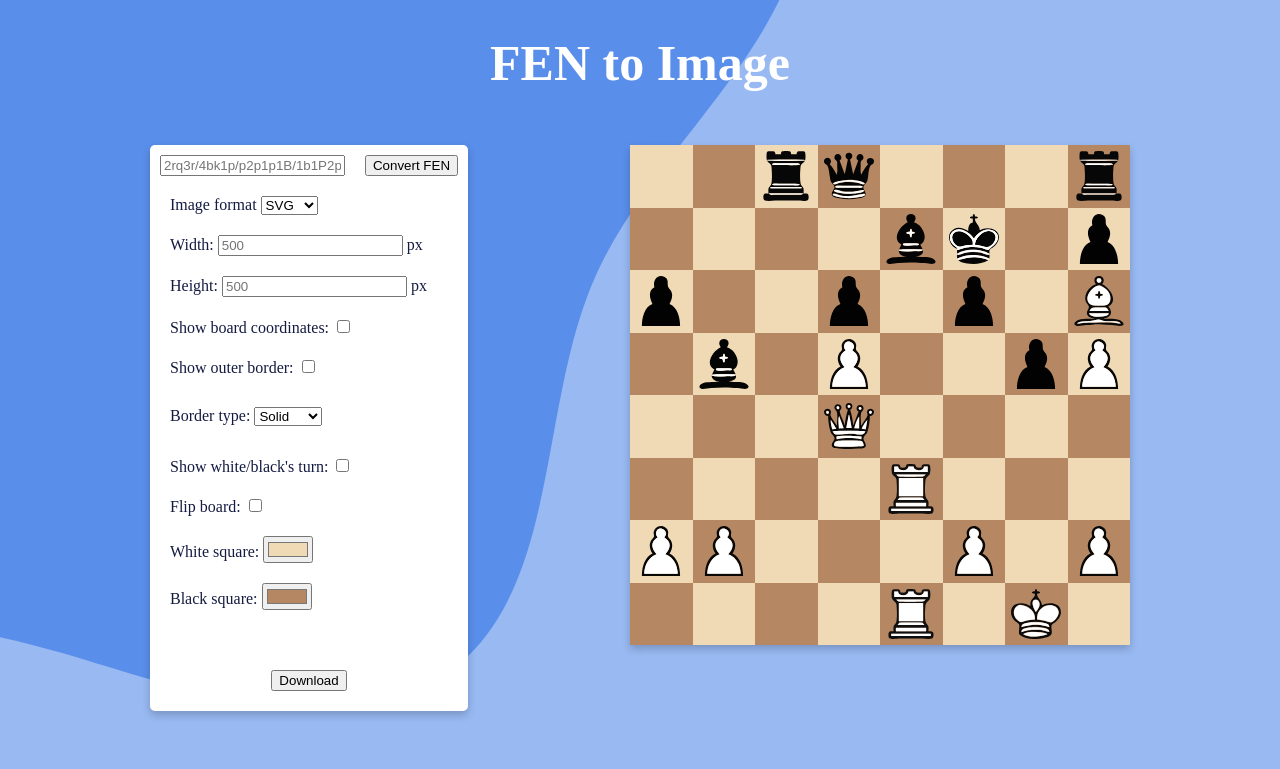
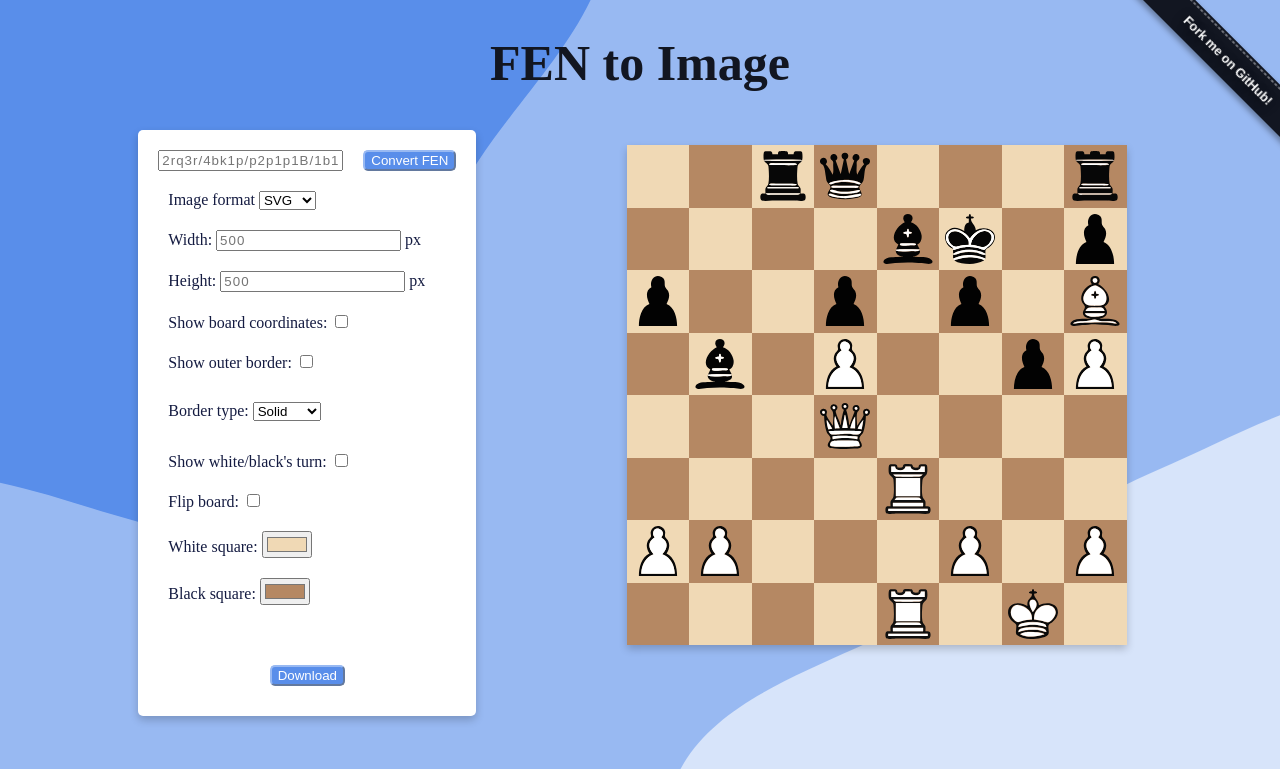
Before and after one commit to VivekThazhathattil/FEN-to-img, a plain HTML site: page index.html in a window 1280 px wide. Shown: the top 769 px of the page. Drawn offline with nearby package versions, Linux system fonts and the light colour scheme.

Commit message:
fix hidden canvas issue

```diff
--- a/index.html
+++ b/index.html
@@ -13,16 +13,17 @@
 	</head>
 	<body>
 		<header class="">
-			<h1 class="white-text big-font"> FEN to Image </h1>
+			<h1 class="blue-fg big-font"> FEN to Image </h1>
 			<div id="favicon-container">
 			</div>
+        <a class="gh-ribbon blue right" href="https://github.com/VivekThazhathattil/FEN-to-img" target="_blank">Fork me on GitHub!</a>
 		</header>
 		<main class="main-layout">
 			<div id="action-container" class="card round-edge">
 				<div id="searchbar">
 					<input type="text" id="fen-field" placeholder="2rq3r/4bk1p/p2p1p1B/1b1P2pP/3Q4/4R3/PP3P1P/4R1K1 b - - 3 22">
 					</input>
-					<button id="submit-button" type="submit">
+					<button id="submit-button" class="affirm-button" type="submit">
 						Convert FEN
 					</button>
 				</div>
@@ -73,7 +74,7 @@
 						</label>
 					</form>
 					<div id="download-container">
-						<button type="button" id="download-button">Download</button>
+						<button type="button" class="affirm-button" id="download-button">Download</button>
 					</div>
 				</div>
 			</div>
--- a/script.js
+++ b/script.js
@@ -320,7 +320,9 @@ function prependCanvasToImageDisplay(w, h){
 	$("#chessboard-canvas").css({
 		"background":"white",
 		"visibility":"hidden",
+        "max-height": "0"
 	});
+
 }
 function drawChessBoardOnCanvas(ctx, w, h){
 	for(let i = 0; i < 8; i++)
--- a/style.css
+++ b/style.css
@@ -9,8 +9,8 @@ header{
 #action-container{
 	z-index: 10;
 	background-color: white;
-	margin: 20px;
-	padding: 10px;
+	margin: 5px;
+	padding: 20px;
 }
 #searchbar{
 	display: flex;
@@ -20,8 +20,17 @@ header{
 .white-text{
 	color: white;
 }
+.blue-fg{
+    color: #121621;
+}
 .big-font{
 	font-size: 50px;
+}
+.affirm-button{
+    color: #fff;
+    background-color: #598EEA;
+    border-color: #98B9F2;
+    border-radius: 5px;
 }
 #submit-button{
 	margin-left: 20px;
@@ -30,6 +39,57 @@ label, select{
 	margin-top: 10px;
 	margin-bottom: 10px;
 }
+input{
+    color: #333;
+    box-sizing: border-box;
+    letter-spacing: 1px;
+}
+/* start gh-ribbon */
+.gh-ribbon.blue {
+	background-color: #121621;
+	color: white;
+}
+.gh-ribbon.right {
+	top: 15px;
+	right: -285px; /* top - right = width / 2 */
+	transform: rotate(45deg) translateY(100%);
+}
+.gh-ribbon {
+	font-family: Helvetica, Arial, sans-serif;
+	width: 600px;
+	text-align: center;
+	font-weight: bold;
+	font-size: 0.8em;
+	padding: 10px;
+	text-decoration: none;
+	position: fixed;
+	text-shadow: 0 3px 10px rgba(0, 0, 0, 0.5);
+	box-shadow: 0 3px 6px rgba(0, 0, 0, 0.16), 0 3px 6px rgba(0, 0, 0, 0.23);
+	z-index: 1000;
+}
+
+// Borders
+.gh-ribbon:after {
+	content: "";
+	position: relative;
+	display: block;
+	top: 8px;
+	left: 0;
+	width: 600px;
+	border: 1px dashed rgba(255, 255, 255, 0.4);
+}
+
+.gh-ribbon:before {
+	content: "";
+	position: relative;
+	display: block;
+	bottom: 8px;
+	left: 0;
+	width: 600px;
+	border: 1px dashed rgba(255, 255, 255, 0.4);
+}
+/* end gh-ribbon */
+
 #toolbar{
 	margin: 10px;
 }
@@ -100,12 +160,16 @@ label, select{
 	grid-template-columns: auto auto auto auto auto auto auto auto;
 	transition: 0.3s;
 }
-@media only screen and (max-width: 1040px){
+@media only screen and (max-width: 850px){
 	.main-layout{
 		display: flex;
-		flex-direction: column;
+		flex-direction: column-reverse;
 		justify-content: flex-start;
 		align-items: center;
 		margin: auto;
 	}
+    #action-container{
+        width: auto;
+        margin: 0px;
+    }
 }
```
